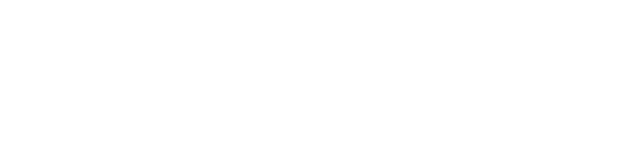
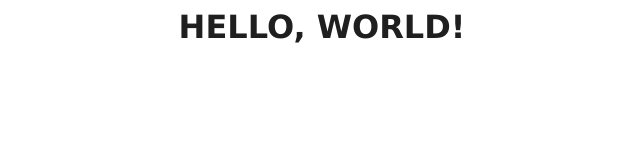
Before and after one commit to Sosiso4nik/rsschool-cv, a plain HTML site: page index.html in a window 1280 px wide. Shown: the whole page, without its empty margins (318-958 px from the left). Drawn offline with Linux system fonts and the light colour scheme.

Commit message:
feat: add hello message in index.html< and style

```diff
--- a/index.html
+++ b/index.html
@@ -3,9 +3,10 @@
 <head>
     <meta charset="UTF-8">
     <meta name="viewport" content="width=device-width, initial-scale=1.0">
+    <link rel="stylesheet" href="style.css">
     <title>Document</title>
 </head>
 <body>
-
+    <p class="hello-message">HELLO, WORLD!</p>
 </body>
 </html>
--- a/style.css
+++ b/style.css
@@ -0,0 +1,9 @@
+.hello-message {
+    font-family: Verdana, Futura, sans-serif;
+    font-weight: bold;
+    font-size: 2em;
+    color: #1F1F1F;
+    text-align: center;
+
+    margin: auto;
+}
```
